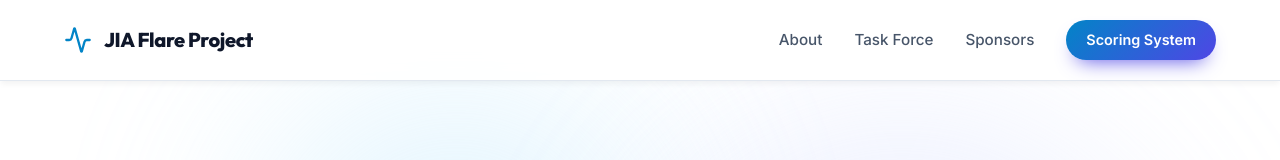
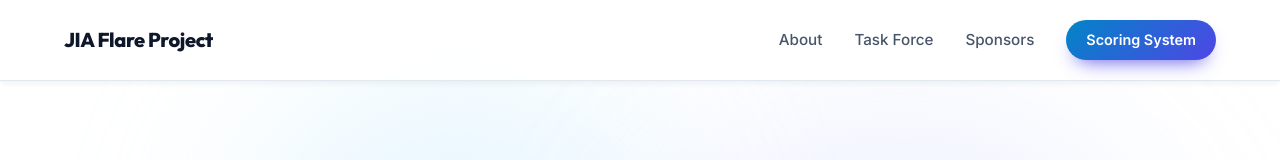
Before and after one commit to mrypdal/flare-website, a React (Vite) app: page / in a window 1280 px wide. Shown: the top 160 px of the page. Built offline with nearby package versions, Linux system fonts and the light colour scheme.

Commit message:
Remove EKG activity logo from Navbar

```diff
--- a/src/components/Navbar.tsx
+++ b/src/components/Navbar.tsx
@@ -1,12 +1,10 @@
 import './Navbar.css';
-import { Activity } from 'lucide-react';
 
 export default function Navbar() {
   return (
     <nav className="navbar glass">
       <div className="container nav-container">
         <a href="#" className="nav-logo">
-          <Activity className="nav-icon" />
           <span className="nav-title">JIA Flare Project</span>
         </a>
 
```
